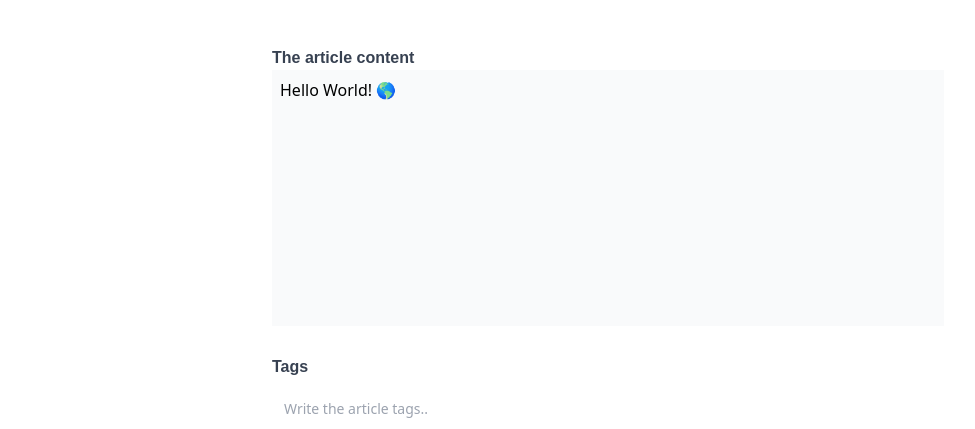
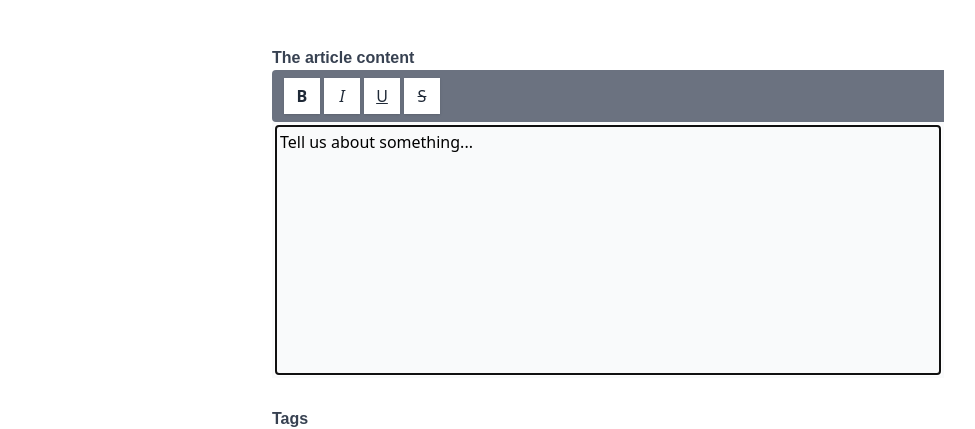
Before and after one commit to juanfridano/ilaro, a Next.js app: page /articles/create in a window 1280 px wide. Shown: the part 229-658 px from the top of the page, without its empty margins (32-1007 px from the left). Built offline with nearby package versions, Linux system fonts and the light colour scheme; no server answers.

Commit message:
fix editor props

```diff
--- a/src/app/components/Form.tsx
+++ b/src/app/components/Form.tsx
@@ -28,7 +28,10 @@ const Form: FC<FormProps> = (props) => {
           <span className="font-satoshi font-semibold text-base text-gray-700">
             The article content
           </span>
-          <TextEditor/>
+          <TextEditor
+            contentForEditor={props.article.text}
+            updateContent={(e:string) => props.setArticle({...props.article, text: e})}
+          />
         </label>
         <label>
           <span className="font-satoshi font-semibold text-base text-gray-700">
--- a/src/app/components/TextEditor/StylingMenu.tsx
+++ b/src/app/components/TextEditor/StylingMenu.tsx
@@ -1,4 +1,4 @@
-import { Editor, BubbleMenu } from "@tiptap/react";
+import { Editor } from "@tiptap/react";
 
 const StylingMenu = ({ editor }: { editor: Editor | null }) => {
   if (!editor) {
@@ -6,36 +6,41 @@ const StylingMenu = ({ editor }: { editor: Editor | null }) => {
   }
 
   return (
-    <BubbleMenu
-      className="bubble-menu"
-      editor={editor}
-      tippyOptions={{ duration: 100 }}
-    >
+    <div className="bubble-menu">
+      <button type="button" />
       <button
         onClick={() => editor.chain().focus().toggleBold().run()}
-        className={`font-bold ${editor.isActive('bold') ? 'menu-button-active' : 'menu-button'}`}
+        className={`font-bold ${
+          editor.isActive("bold") ? "menu-button-active" : "menu-button"
+        }`}
       >
         B
       </button>
       <button
         onClick={() => editor.chain().focus().toggleItalic().run()}
-        className={`italic ${editor.isActive('italic') ? 'menu-button-active' : 'menu-button'}`}
+        className={`italic ${
+          editor.isActive("italic") ? "menu-button-active" : "menu-button"
+        }`}
       >
         I
       </button>
       <button
         onClick={() => editor.chain().focus().toggleUnderline().run()}
-        className={`underline ${editor.isActive('underline') ? 'menu-button-active' : 'menu-button'}`}
+        className={`underline ${
+          editor.isActive("underline") ? "menu-button-active" : "menu-button"
+        }`}
       >
         U
       </button>
       <button
         onClick={() => editor.chain().focus().toggleStrike().run()}
-        className={`line-through ${editor.isActive('strike') ? 'menu-button-active' : 'menu-button'}`}
+        className={`line-through ${
+          editor.isActive("strike") ? "menu-button-active" : "menu-button"
+        }`}
       >
         S
       </button>
-    </BubbleMenu>
+    </div>
   );
 };
 
--- a/src/app/components/TextEditor/TextEditor.tsx
+++ b/src/app/components/TextEditor/TextEditor.tsx
@@ -4,19 +4,27 @@ import StarterKit from '@tiptap/starter-kit'
 import StylingMenu from './StylingMenu'
 import Underline from '@tiptap/extension-underline'
 
-const TextEditor = () => {
+interface TextEditorProps {contentForEditor?: string,  updateContent: (e:string) => void}
+
+const TextEditor = (props: TextEditorProps) => {
   const editor = useEditor({
     extensions: [
-      StarterKit,
+      StarterKit.configure({
+        heading: {
+          levels: [1, 2, 3],
+        }
+      }),
       Underline
     ],
-    content: '<p>Hello World! 🌎️</p>',
+    content: props.contentForEditor ? props.contentForEditor :  "<p>Tell us about something...</p>",
+    autofocus: "end",
+    onUpdate: ({editor}) => props.updateContent(editor.getHTML())
   })
 
   return (
     <div>
       <StylingMenu editor={editor} />
-      <EditorContent className="text-editor" editor={editor} />
+      <EditorContent className="text-editor" editor={editor}/>
     </div>
   )
 }
```
